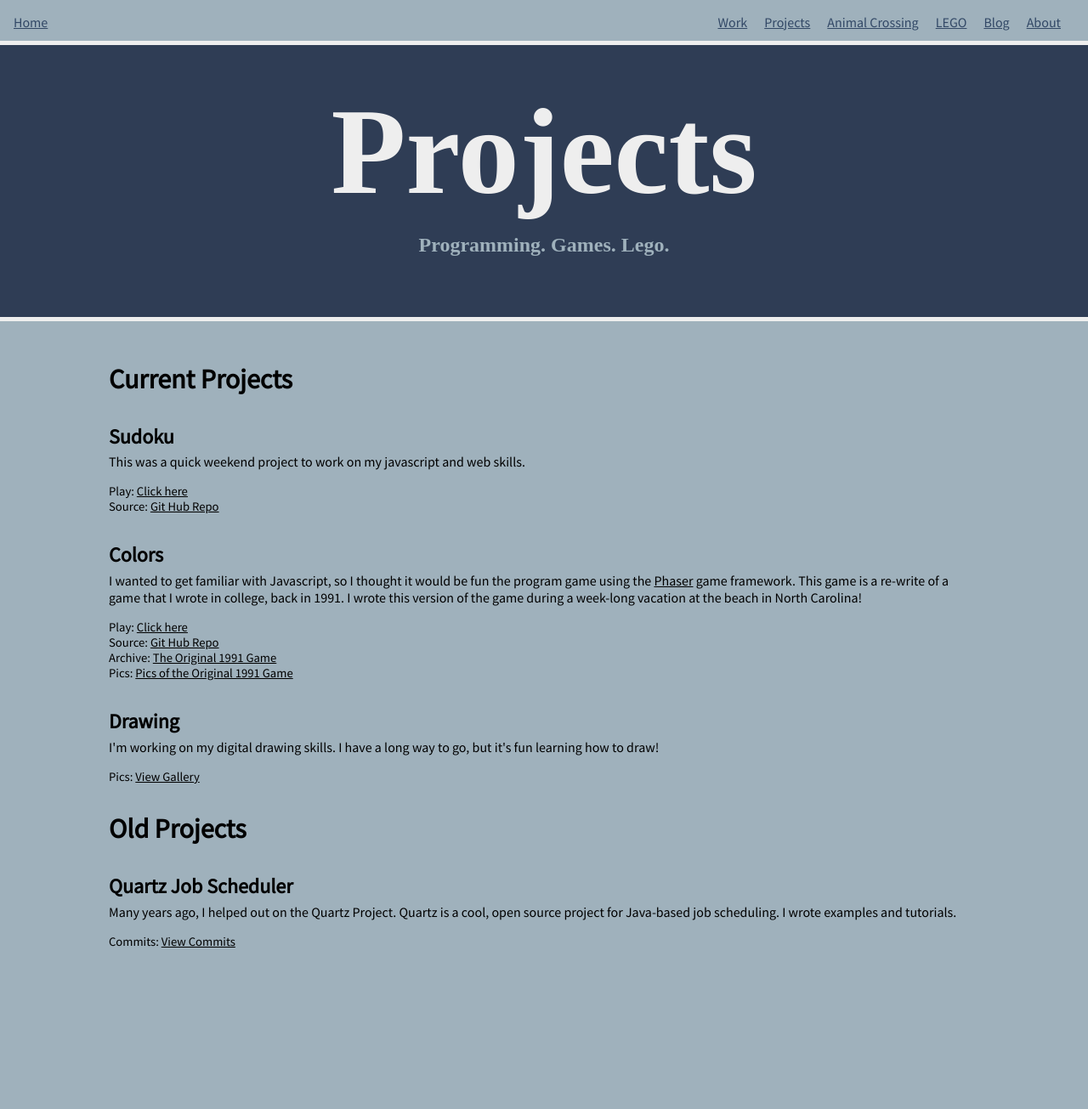
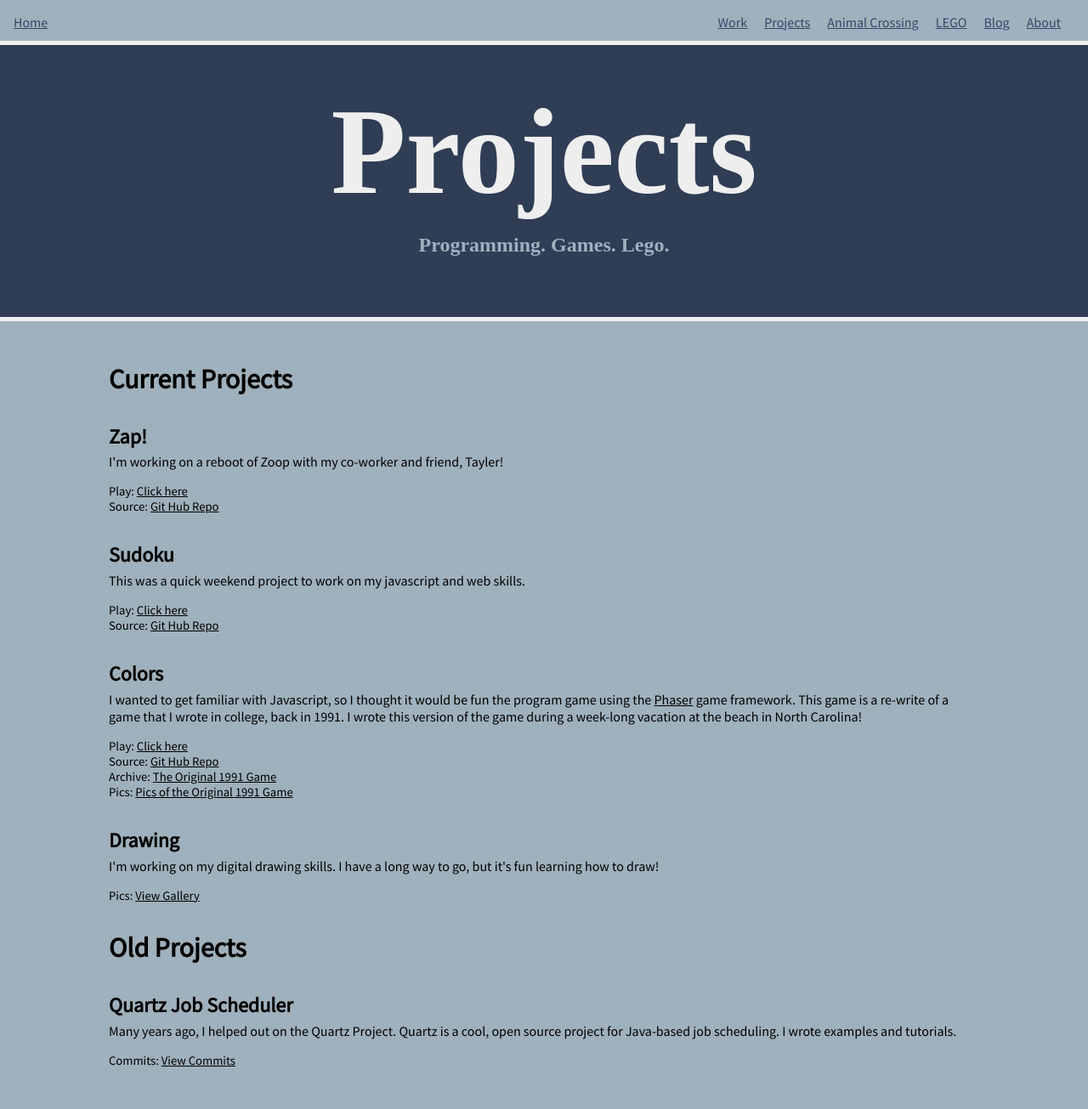
Before and after one commit to billkratzer/thekratzers-website-old, a Jekyll site: the page built from projects.html, in a window 1280 px wide. Shown: the whole page at 85% size. Built offline with Jekyll 4.4.1, drawn with Linux system fonts in a browser that asks for light colours; nearby versions of some CDN libraries; some web fonts are replaced; before the commit the page ends 1165 px from its top, so only the background shows below that.

Commit message:
Adding Zap Game

```diff
--- a/index.html
+++ b/index.html
@@ -21,8 +21,9 @@ css_file: index.css
             Why don't you play some
                 <a href="http://colors.thekratzers.com" target="_blank">Colors</a>,
             <a href="http://sudoku.thekratzers.com" target="_blank">Sudoku</a>,
+            <a href="http://math.thekratzers.com" target="_blank">Math Game</a>,
             or
-            <a href="http://math.thekratzers.com" target="_blank">Math Game</a>?
+            <a href="http://zap.thekratzers.com" target="_blank">Zap</a>?
         </p>
     </div>
 </div>
--- a/projects.html
+++ b/projects.html
@@ -12,6 +12,14 @@ css_file: projects.css
     <div id="bottom_wrapper">
         <p class="small_heading">Current Projects</p>
         <ul>
+            <li>
+                <div class="project_title">Zap!</div>
+                <div class="project_description">
+                    I'm working on a reboot of Zoop with my co-worker and friend, Tayler!
+                </div>
+                <div class="project_link">Play: <a href="http://zap.thekratzers.com" target="_blank">Click here</a></div>
+                <div class="project_link">Source: <a href="https://github.com/billkratzer/zap-game" target="_blank">Git Hub Repo</a></div>
+            </li>
             <li>
                 <div class="project_title">Sudoku</div>
                 <div class="project_description">
```
